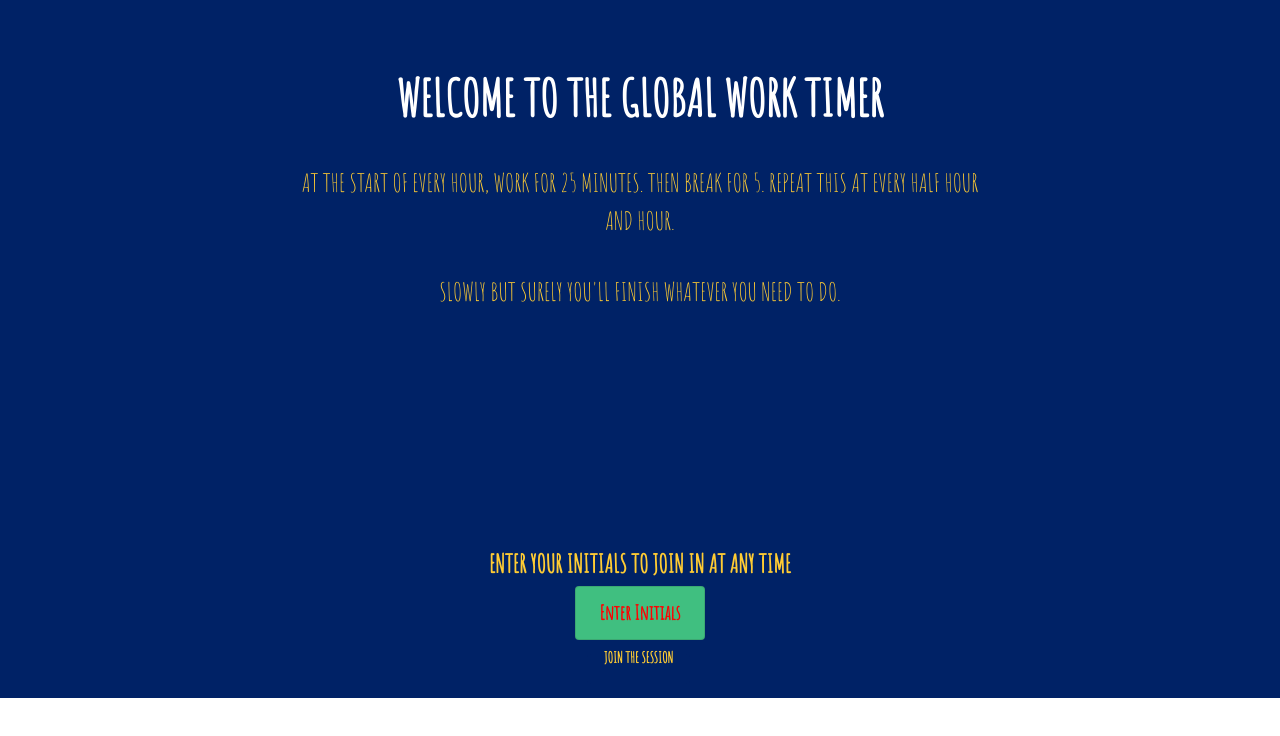
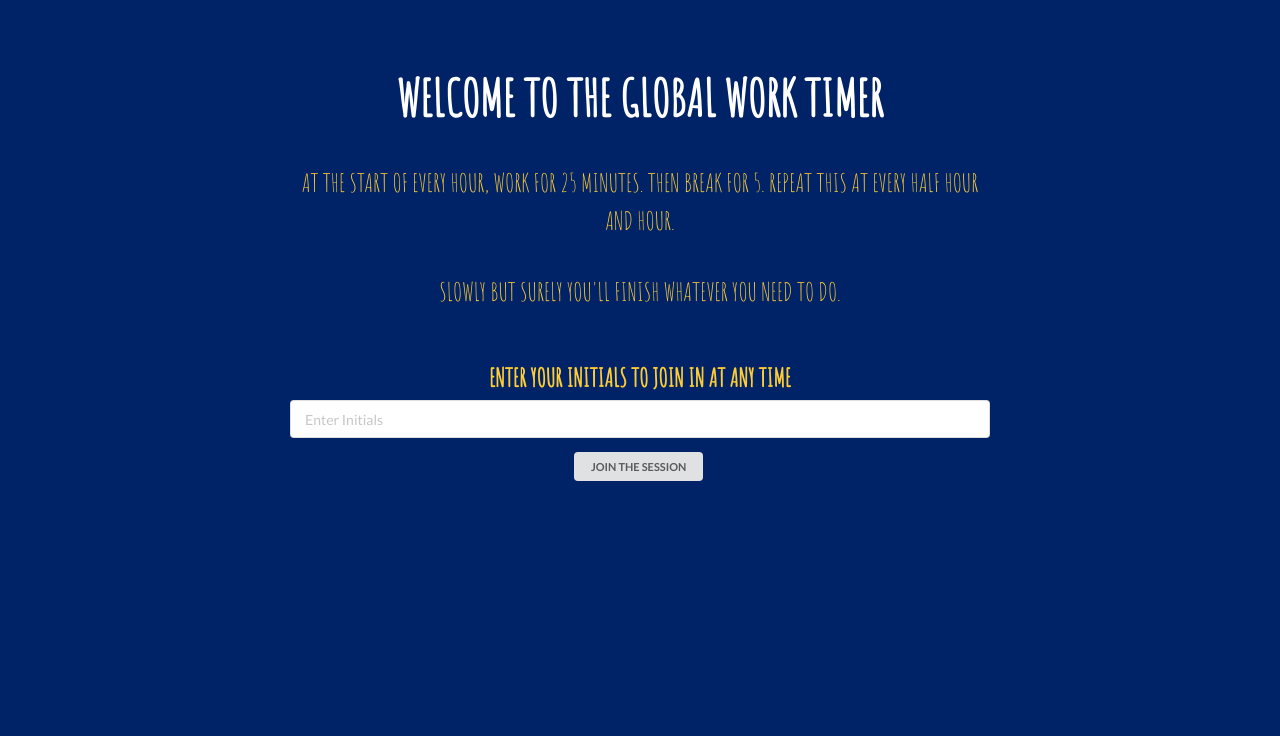
Before and after one commit to jasonytak/takdoro, a React (Create React App) app in the folder client/: page / in a window 1280 px wide. Shown: the top 736 px of the page. Built offline with nearby package versions, Linux system fonts and the light colour scheme.

Commit message:
Changed background color

```diff
--- a/client/src/components/LoginPage/LoginPage.css
+++ b/client/src/components/LoginPage/LoginPage.css
@@ -1,4 +1,7 @@
 .login-page {
+  position: absolute;
+  width: 100%;
+  height: 100%;
   background-color: #002266;
 }
 
--- a/client/src/components/LoginPage/LoginPage.js
+++ b/client/src/components/LoginPage/LoginPage.js
@@ -23,7 +23,7 @@ class LoginPage extends Component {
           <div className="ui text container row">
             SLOWLY BUT SURELY YOU'LL FINISH WHATEVER YOU NEED TO DO.
           </div>
-          <div id="text-field" className="row">
+          <div className="row">
             <form onSubmit={this.onFormSubmit} className="ui form">
               <div className="field">
                 <label className="ui text container row">
```
